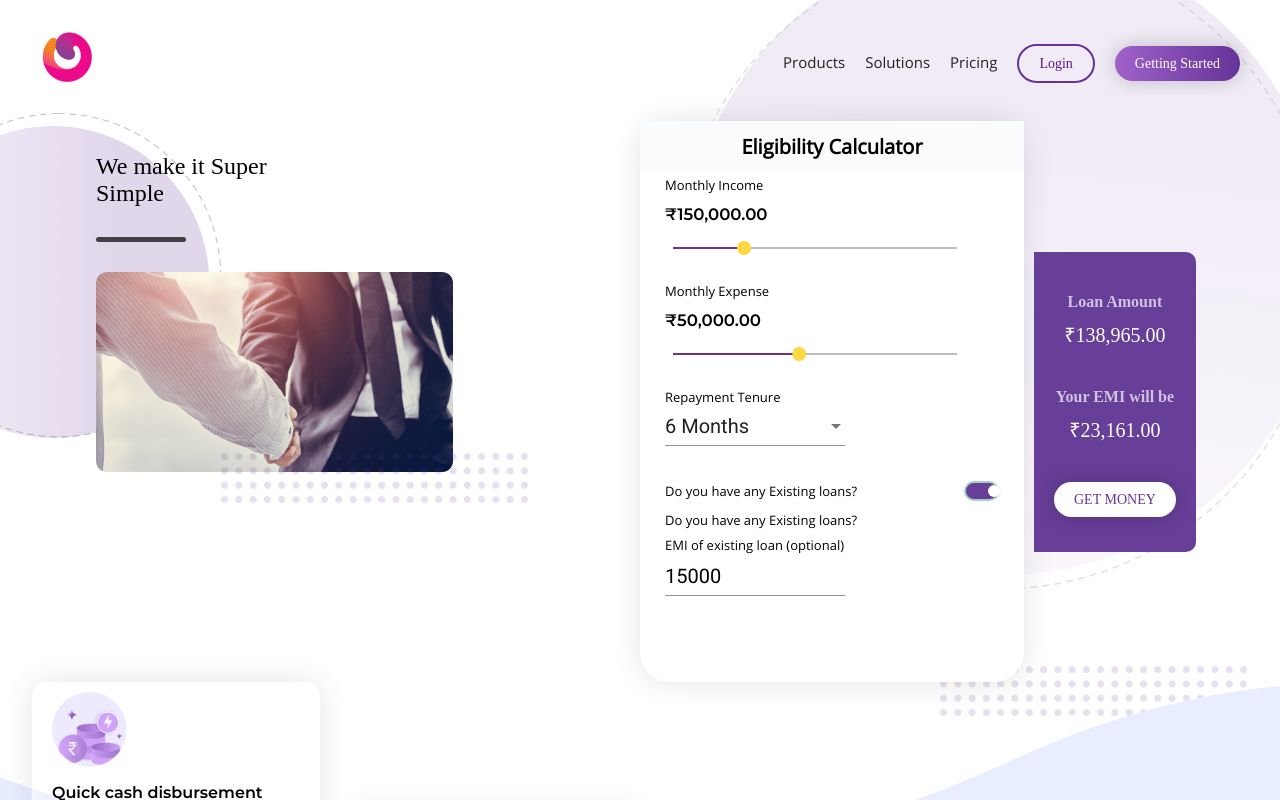
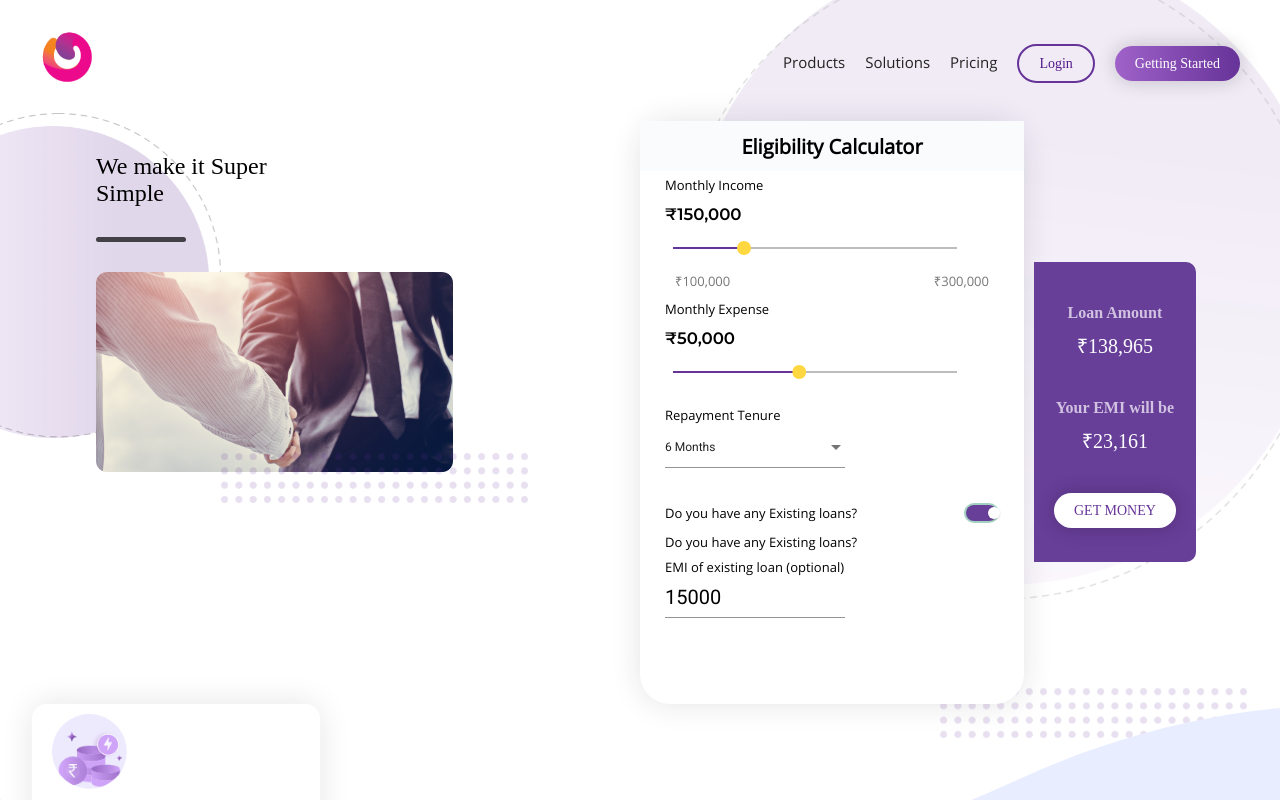
Before and after one commit to devsandeep26/open_assignment, an Angular app: page / in a window 1280 px wide. Built offline with nearby package versions, Linux system fonts and the light colour scheme; a web font is replaced by a local one.

Commit message:
removed flaoting points on currency and beautified select option

```diff
--- a/src/app/app.component.html
+++ b/src/app/app.component.html
@@ -54,12 +54,16 @@
           <div class="range_section">
             <p class="header">Monthly Income</p>
             <h5>
-              {{form.value.income | currency:'INR'}}</h5>
+              {{form.value.income | currency:'INR': 'symbol' : '1.0-0'}}</h5>
             <mat-slider (ngModelChange)="calculateEMI()" min="100000" max="300000" step="1" formControlName="income"></mat-slider>
+            <div class="min_max_range">
+              <p>{{100000 | currency:'INR': 'symbol' : '1.0-0'}}</p>
+              <p>{{300000 | currency:'INR': 'symbol' : '1.0-0'}}</p>
+            </div>
           </div>
           <div class="range_section">
             <p class="header">Monthly Expense</p>
-            <h5>{{form.value.expense | currency:'INR'}}</h5>
+            <h5>{{form.value.expense | currency:'INR': 'symbol' : '1.0-0'}}</h5>
             <mat-slider (ngModelChange)="calculateEMI()" min="10000" max="100000" step="0.5" formControlName="expense"></mat-slider>
           </div>
           <div class="range_section">
@@ -91,11 +95,11 @@
           <div class="message_container">
             <div class="message">
               <h4>Loan Amount</h4>
-              <p>{{emiObj.finalAmount |currency:'INR'}}</p>
+              <p>{{emiObj.finalAmount |currency:'INR': 'symbol' : '1.0-0'}}</p>
             </div>
             <div class="message">
               <h4>Your EMI will be</h4>
-              <p>{{emiObj.emi |currency:'INR'}}</p>
+              <p>{{emiObj.emi |currency:'INR': 'symbol' : '1.0-0'}}</p>
             </div>
             <div class="btn-container">
               <a href="" class="border-button btn-fill btn-white">GET MONEY</a>
--- a/src/app/app.component.scss
+++ b/src/app/app.component.scss
@@ -103,6 +103,16 @@
       font-family: monteserrat_semibold;
       margin-top: 0.5rem;
     }
+    .min_max_range {
+      display: flex;
+      justify-content: space-between;
+      align-items: center;
+      padding: 0 10px;
+      p {
+        font-size: .65rem;
+        color: #777777;
+      }
+    }
   }
   .question_range {
     display: flex;
--- a/src/styles.scss
+++ b/src/styles.scss
@@ -127,6 +127,9 @@ mat-slider {
 .mat-accent .mat-slider-thumb {
   background-color: #673e98;
 }
+.mat-option-text,.mat-select-value {
+  font-size: .6rem;
+}
 .info-box {
   padding: 10px 20px;
   border-radius: 15px;
```
